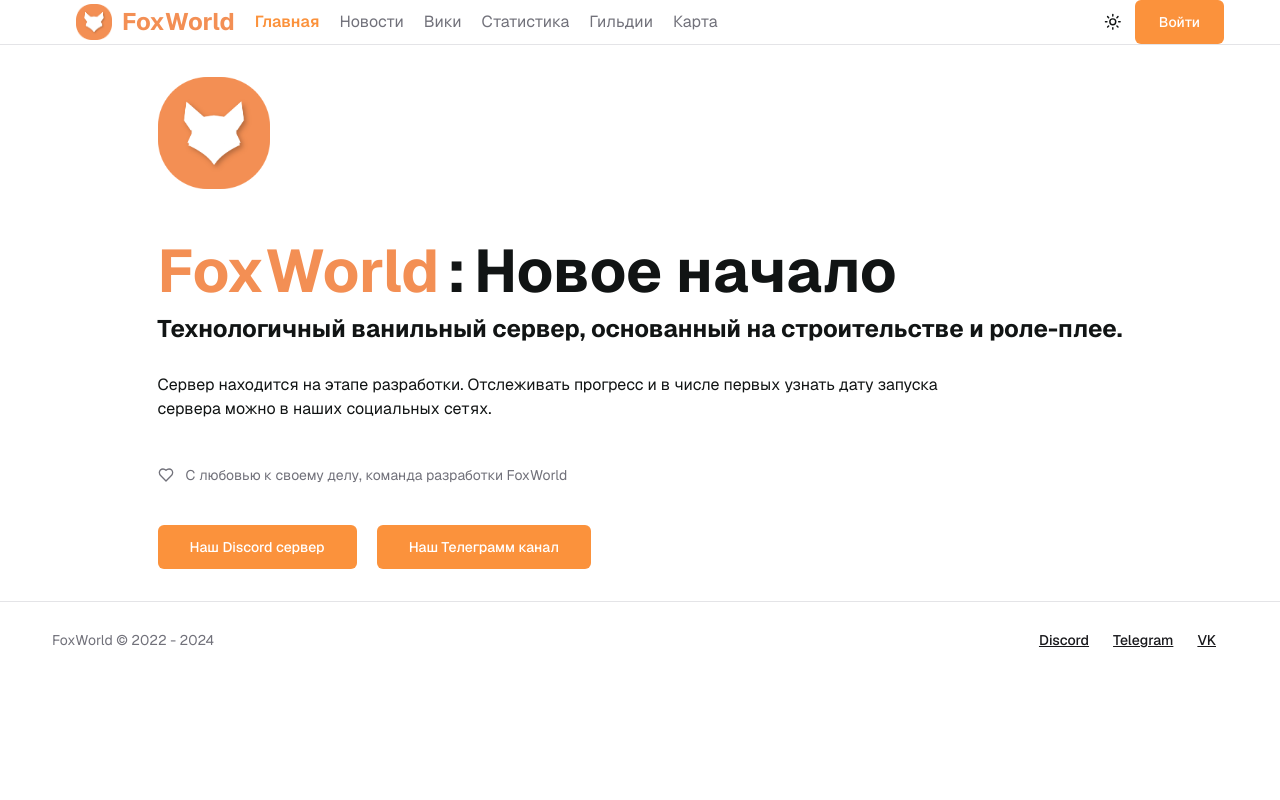
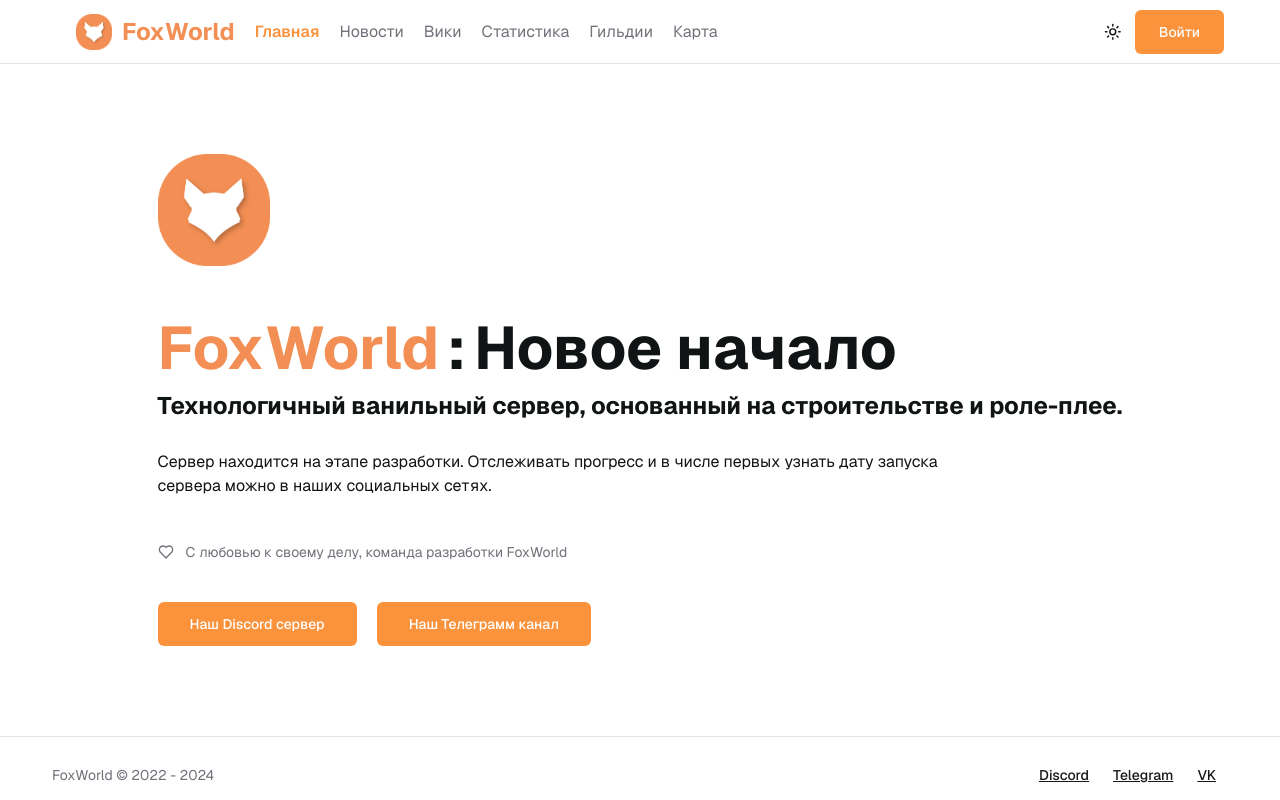
Before and after one commit to PWNight/FoxWorldWeb, a Next.js app: page / in a window 1280 px wide. Built offline with nearby package versions, Linux system fonts and the light colour scheme; no server answers.

Commit message:
Адаптация страниц под расположение на весь экран

```diff
--- a/app/layout.tsx
+++ b/app/layout.tsx
@@ -20,7 +20,7 @@ export default function RootLayout({
         <title>FoxWorld</title>
       </head>
       <body
-        className={`${GeistSans.variable} ${GeistMono.variable} font-regular scroll-smooth`}
+        className={`${GeistSans.variable} ${GeistMono.variable} font-regular scroll-smooth min-h-screen grid grid-rows-[64px,1fr,64px]`}
         suppressHydrationWarning
       >
         <ThemeProvider
--- a/app/news/page.tsx
+++ b/app/news/page.tsx
@@ -15,7 +15,7 @@ export default async function NewsIndexPage() {
       stringToDate(a.frontmatter.date).getTime()
   );
   return (
-    <div className="w-full flex flex-col gap-1 sm:min-h-[91vh] min-h-[88vh] pt-2">
+    <div className="w-full flex flex-col gap-1 pt-2">
       <div className="mb-6 flex flex-col gap-2 ">
         <h1 className="text-3xl font-extrabold">
           Новости сервера
--- a/app/page.tsx
+++ b/app/page.tsx
@@ -3,7 +3,7 @@ import { Heart } from "lucide-react";
 import Link from "next/link";
 export default function Home() {
   return (
-    <div className="flex flex-col justify-center px-2 py-8">
+    <div className="flex flex-col justify-center px-2 py-8 my-auto h-full">
       <div className="flex flex-col m-auto gap-3">
         <img className='h-28 w-28 mb-10' src="logo.png"/>
         <div className="flex text-4xl sm:text-6xl font-bold gap-2 sm:items-center sm:flex-row flex-col items-start">
--- a/components/toc.tsx
+++ b/components/toc.tsx
@@ -6,7 +6,7 @@ export default async function Toc({ path }: { path: string }) {
   const tocs = await getWikiTocs(path);
 
   return (
-    <div className="lg:flex hidden toc flex-[1] min-w-[230px] py-8 sticky top-16 h-[95.95vh]">
+    <div className="lg:flex hidden toc flex-[1] min-w-[230px] py-8 sticky top-16">
       <div className="flex flex-col gap-3 w-full pl-2">
         <h3 className="font-medium text-sm">Содержание:</h3>
         <ScrollArea className="pb-4 pt-0.5">
```
